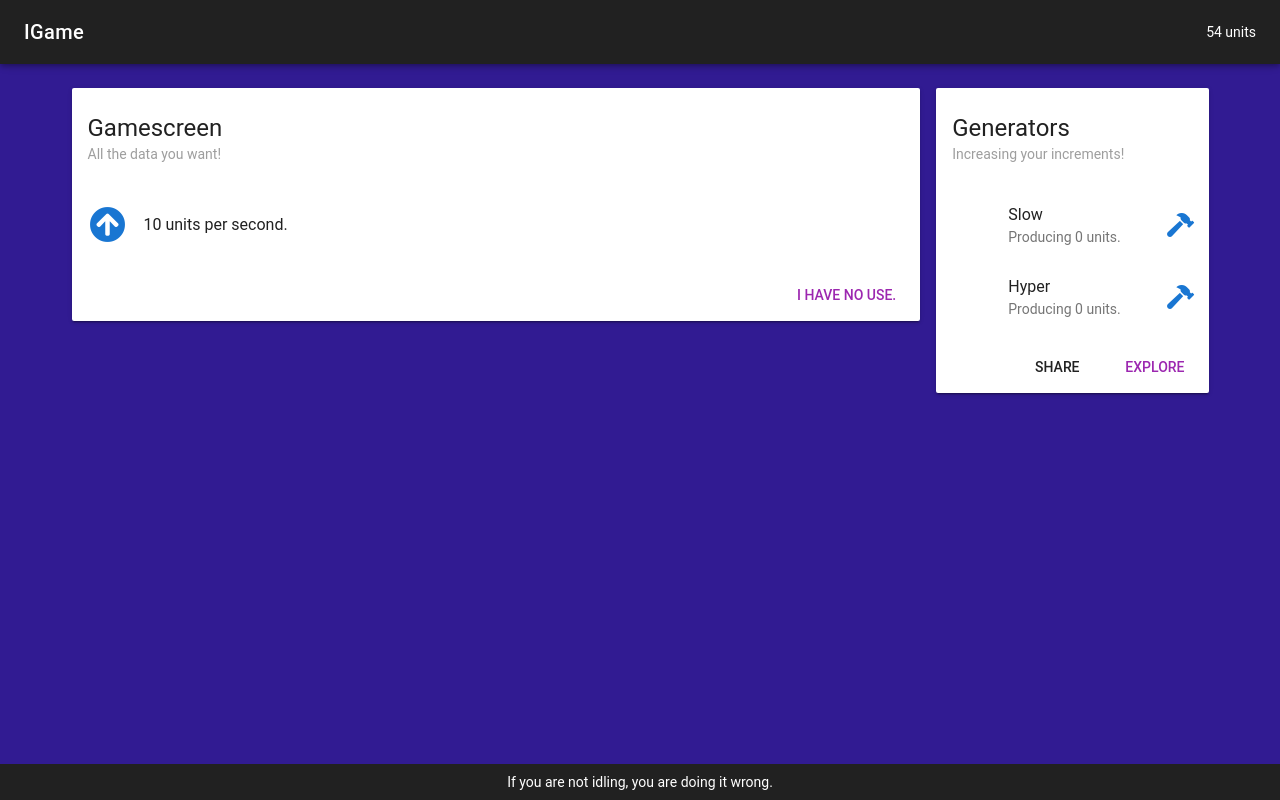
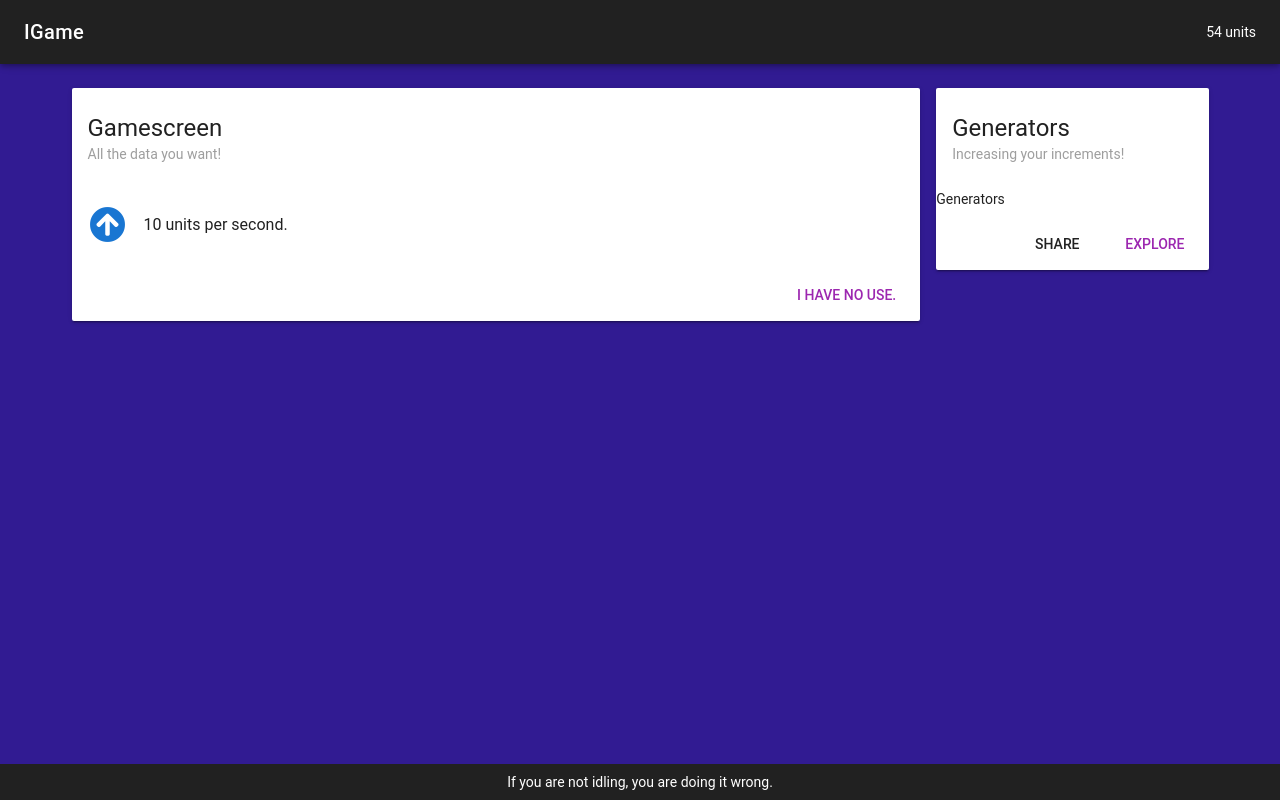
Before and after one commit to ketzu/shittyidle, a Vue app: page / in a window 1280 px wide. Built offline with nearby package versions, Linux system fonts and the light colour scheme; a small style sheet from the web is missing.

Commit message:
Moving logic to store

```diff
--- a/src/App.vue
+++ b/src/App.vue
@@ -18,6 +18,7 @@
 
 <script>
 import Game from './components/Game.vue'
+import Data from './components/data'
 
 export default {
   name: 'app',
@@ -28,14 +29,8 @@ export default {
     return {
     }
   },
-  computed: {
-    resource: {
-      get() {
-        return this.$store.getters["resource"];
-      }
-    }
+  methods: {
   },
-  methods: {
-  }
+  mixins: [Data]
 }
 </script>
--- a/src/components/Game.vue
+++ b/src/components/Game.vue
@@ -43,7 +43,7 @@
             </v-card-title>
 
             <v-list two-line>
-              <Generator :name="generator.name" :key="generator.name" v-for="generator in generators"></Generator>
+              Generators
             </v-list>
 
             <v-card-actions>
@@ -59,55 +59,23 @@
 </template>
 
 <script>
-import Generator from './Generator.vue'
+import Data from './data'
 
 export default {
   name: 'Game',
   components: {
-    Generator
   },
   data() {
     return {
-      generators: [
-        {name: "Slow", generation: level => {return level*level;}},
-        {name: "Hyper", generation: level => {return Math.exp(level)-1;}}
-      ]
     }
   },
   computed: {
-    resource: {
-      get() {
-        return this.$store.getters["resource"];
-      },
-      set(value) {
-        this.$store.dispatch('updateresource', {value: value});
-      }
-    },
-    resourcegain: {
-      get() {
-        // base generation
-        let gain = 1;
-
-        // generators computation
-        const levels = this.$store.getters["generators"];
-        for(const gen of this.generators) {
-          gain += gen.generation(gen.name in levels? levels[gen.name] : 0);
-        }
-        return gain;
-      }
-    },
     tickrate: {
       get() {
         return this.$store.getters["tickrate"];
       }
     }
   },
-  mounted() {
-    let self = this;
-    setInterval(() => {
-      // Main Gameloop
-      self.resource += this.resourcegain;
-    }, this.tickrate);
-  }
+  mixins: [Data]
 }
 </script>
--- a/src/components/Generator.vue
+++ /dev/null
@@ -1,45 +0,0 @@
-<template>
-  <v-list-tile avatar>
-    <v-list-tile-avatar>
-      {{level}}
-    </v-list-tile-avatar>
-
-    <v-list-tile-content>
-      <v-list-tile-title>
-        {{name}}
-      </v-list-tile-title>
-      <v-list-tile-sub-title>
-        Producing 0 units.
-      </v-list-tile-sub-title>
-    </v-list-tile-content>
-
-    <v-list-tile-action>
-      <v-btn icon ripple @click="build()">
-        <v-icon color="blue darken-2">fas fa-hammer</v-icon>
-      </v-btn>
-    </v-list-tile-action>
-  </v-list-tile>
-</template>
-
-<script>
-  export default {
-    name: "Generator",
-    props: ["name"],
-    data() {
-      return {
-      }
-    },
-    computed: {
-      level: {
-        get() {
-          return this.$store.getters["generators"][this.name];
-        }
-      }
-    },
-    methods: {
-      build() {
-        this.$store.dispatch("build", {name: this.name});
-      }
-    }
-  }
-</script>
--- /dev/null
+++ b/src/components/data.js
@@ -0,0 +1,7 @@
+import { mapGetters } from 'vuex'
+
+export default {
+  computed: {
+    ...mapGetters(['resource', 'resourcegain'])
+  }
+}
--- a/src/main.js
+++ b/src/main.js
@@ -17,5 +17,8 @@ new Vue({
   render: h => h(App),
   beforeCreate() {
     this.$store.commit('initstore');
+  },
+  mounted() {
+    this.$store.commit('startgame');
   }
 }).$mount('#app')
--- a/src/store.js
+++ b/src/store.js
@@ -1,18 +1,26 @@
 import Vue from 'vue'
 import Vuex from 'vuex'
 
-Vue.use(Vuex)
+Vue.use(Vuex);
+
+const resourcegain = (state) => {
+  // base generation
+  let gain = 1;
+
+  return gain;
+};
 
 export default new Vuex.Store({
   state: {
     resource: 0,
-    tickrate: 100,
-    generators: {}
+    tickrate: 100
   },
   getters: {
     resource(state) { return state.resource; },
     tickrate(state) { return state.tickrate; },
-    generators(state) { return state.generators; }
+    resourcegain(state) {
+      return resourcegain(state);
+    }
   },
   mutations: {
     initstore(state) {
@@ -24,17 +32,16 @@ export default new Vuex.Store({
         );
       }
     },
+    startgame(state) {
+      setInterval(() => {
+        state.resource += resourcegain(state);
+      }, state.tickrate);
+    },
     updateresource(state, payload) {
       state.resource = payload.value;
     },
     spendresource(state, payload) {
       state.resource -= payload.value;
-    },
-    build(state, {name}) {
-      console.log(state.generators);
-      if(state.generators[name] === undefined)
-        state.generators[name] = 0;
-      state.generators[name] += 1;
     }
   },
   actions: {
@@ -43,9 +50,6 @@ export default new Vuex.Store({
     },
     spendresource({commit}, payload) {
       commit('spendresource', payload);
-    },
-    build({commit}, payload) {
-      commit('build', payload);
     }
   }
 })
```
